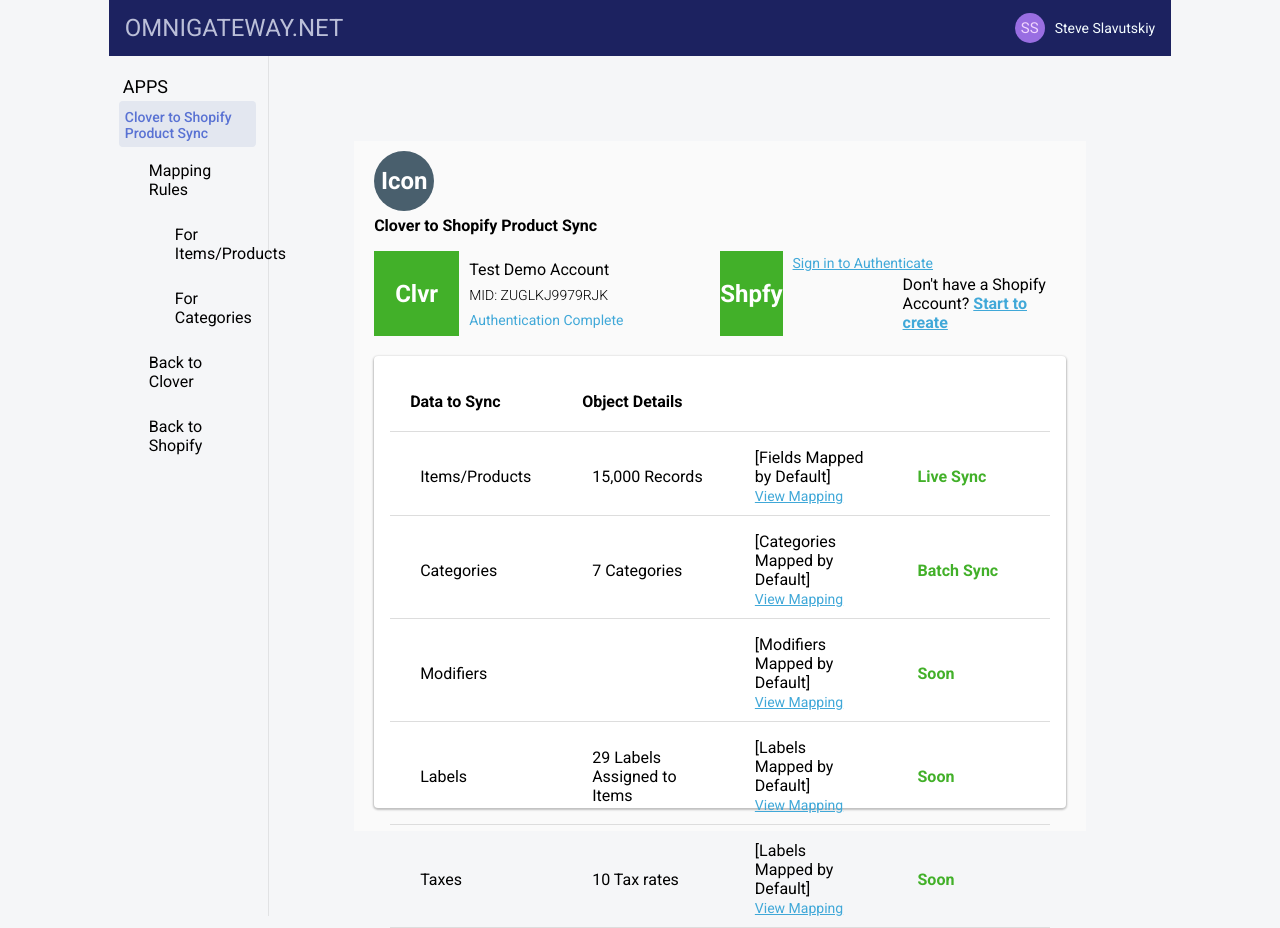
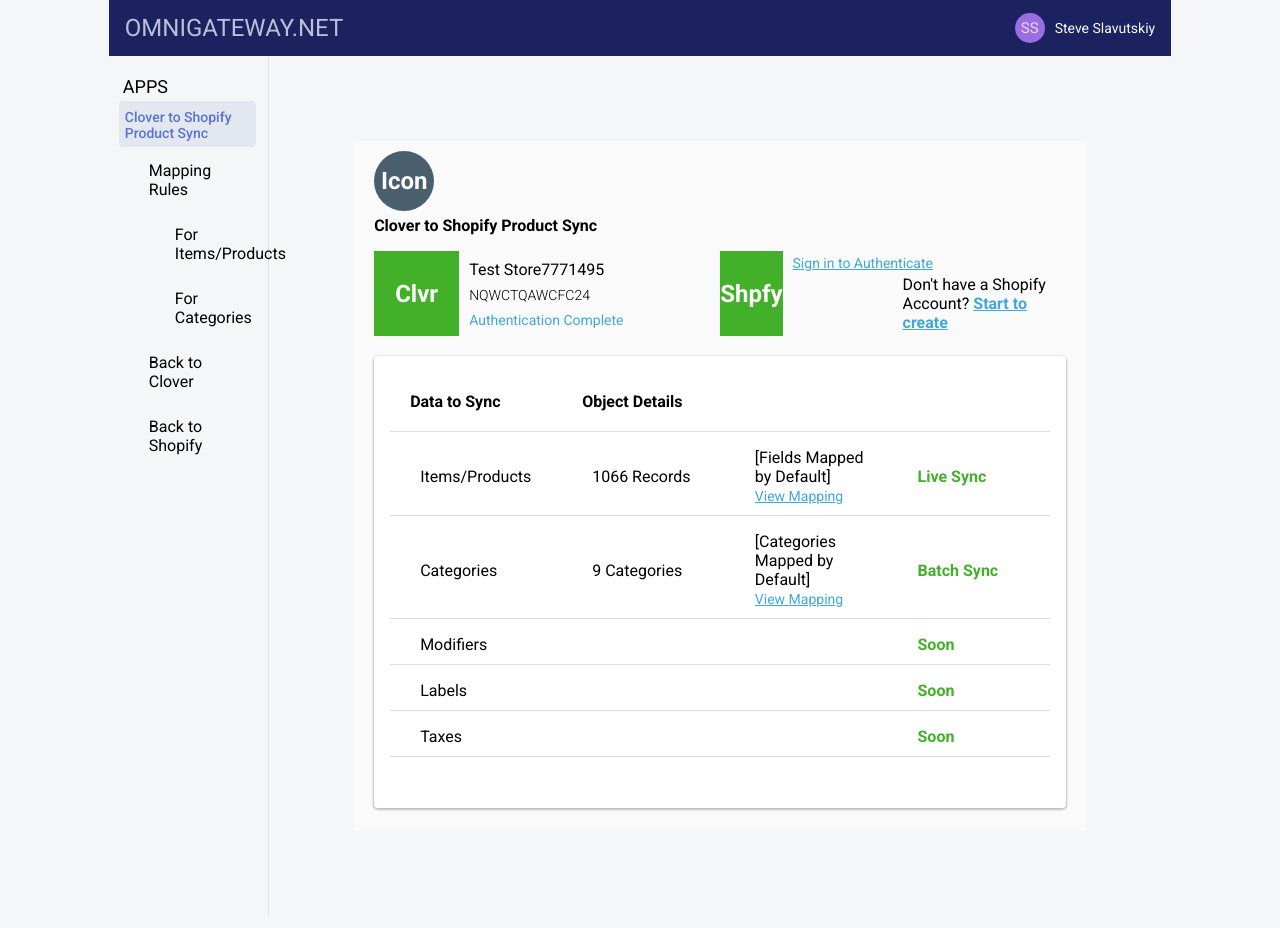
Before and after one commit to David-Orson/FLApp1, a React (Create React App) app: page / in a window 1280 px wide. Built offline with nearby package versions, Linux system fonts and the light colour scheme; no server answers.

Commit message:
Dynamic Data to Sync Page

```diff
--- a/src/App.js
+++ b/src/App.js
@@ -1,4 +1,4 @@
-import React, { useEffect } from "react";
+import React, { useState, useEffect } from "react";
 import { Router, useLocation } from "@reach/router";
 import queryString from "query-string";
 import axios from "axios";
@@ -13,6 +13,29 @@
 import Categories from "./pages/Categories";
 
 const App = () => {
+  const [state, setState] = useState({
+    userData: {
+      mid: null,
+      clMid: null,
+      clName: null,
+      shMid: null,
+      shName: null,
+      itemsCount: null,
+      categoriesCount: null,
+    },
+  });
+  const dummyData = {
+    userData: {
+      mid: 691,
+      clMid: "NQWCTQAWCFC24",
+      clName: "Test Store7771495",
+      shMid: 43007443093,
+      shName: "Test Store7771495",
+      itemsCount: 1066,
+      categoriesCount: 9,
+    },
+  };
+
   const location = useLocation();
 
   let url = location.search;
@@ -20,7 +43,7 @@
 
   useEffect(async () => {
     try {
-      const auth = await axios.post(
+      /* const auth = await axios.post(
         "http://54.219.211.245:8080/omnigateway/auth",
         {},
         {
@@ -38,9 +61,13 @@
             Authorization: `Bearer ${auth.data.token}`,
           },
         }
-      );
+      ); */
 
-      console.log(userData);
+      setTimeout(() => {
+        setState({ ...dummyData });
+      }, 5000);
+
+      /*  console.log(userData); */
     } catch (err) {
       console.error(err);
     }
@@ -69,7 +96,7 @@
         <div className="content-container">
           <div className="content">
             <Router>
-              <Sync path="/" />
+              <Sync userData={state.userData} path="/" />
               <Products path="/products" />
               <Categories path="/categories" />
             </Router>
--- a/src/pages/Sync.js
+++ b/src/pages/Sync.js
@@ -4,7 +4,19 @@
 
 import ContentTopline from "../components/ContentTopline";
 
-const Sync = () => {
+const Sync = (props) => {
+  console.log(props);
+
+  const {
+    mid,
+    clMid,
+    clName,
+    shMid,
+    shName,
+    itemsCount,
+    categoriesCount,
+  } = props.userData;
+
   return (
     <div>
       <ContentTopline title="Clover to Shopify Product Sync" />
@@ -12,9 +24,11 @@
         <div className="clover-account">
           <h2 className="missing-icon">Clvr</h2>
           <div className="account-container">
-            <p>Test Demo Account</p>
-            <p className="caption">MID: ZUGLKJ9979RJK</p>
-            <p className="authenticated-caption">Authentication Complete</p>
+            <p>{clName}</p>
+            <p className="caption">{clMid}</p>
+            <p className="authenticated-caption">
+              {clName ? "Authentication Complete" : null}
+            </p>
           </div>
         </div>
         <div className="shopify-account">
@@ -39,7 +53,7 @@
           </tr>
           <tr>
             <td className="td--sync">Items/Products</td>
-            <td className="td--sync">15,000 Records</td>
+            <td className="td--sync">{itemsCount} Records</td>
             <td className="td--sync">
               [Fields Mapped by Default]
               <br />
@@ -49,7 +63,7 @@
           </tr>
           <tr>
             <td className="td--sync">Categories</td>
-            <td className="td--sync">7 Categories</td>
+            <td className="td--sync">{categoriesCount} Categories</td>
             <td className="td--sync">
               [Categories Mapped by Default]
               <br />
@@ -61,29 +75,26 @@
             <td className="td--sync">Modifiers</td>
             <td className="td--sync"></td>
             <td className="td--sync">
-              [Modifiers Mapped by Default]
               <br />
-              <a className="signin-link">View Mapping</a>
+              <a className="signin-link"></a>
             </td>
             <td className="td--sync sync-text">Soon</td>
           </tr>
           <tr>
             <td className="td--sync">Labels</td>
-            <td className="td--sync">29 Labels Assigned to Items</td>
+            <td className="td--sync"></td>
             <td className="td--sync">
-              [Labels Mapped by Default]
               <br />
-              <a className="signin-link">View Mapping</a>
+              <a className="signin-link"></a>
             </td>
             <td className="td--sync sync-text">Soon</td>
           </tr>
           <tr>
             <td className="td--sync">Taxes</td>
-            <td className="td--sync">10 Tax rates</td>
+            <td className="td--sync"></td>
             <td className="td--sync">
-              [Labels Mapped by Default]
               <br />
-              <a className="signin-link">View Mapping</a>
+              <a className="signin-link"></a>
             </td>
             <td className="td--sync sync-text">Soon</td>
           </tr>
```
